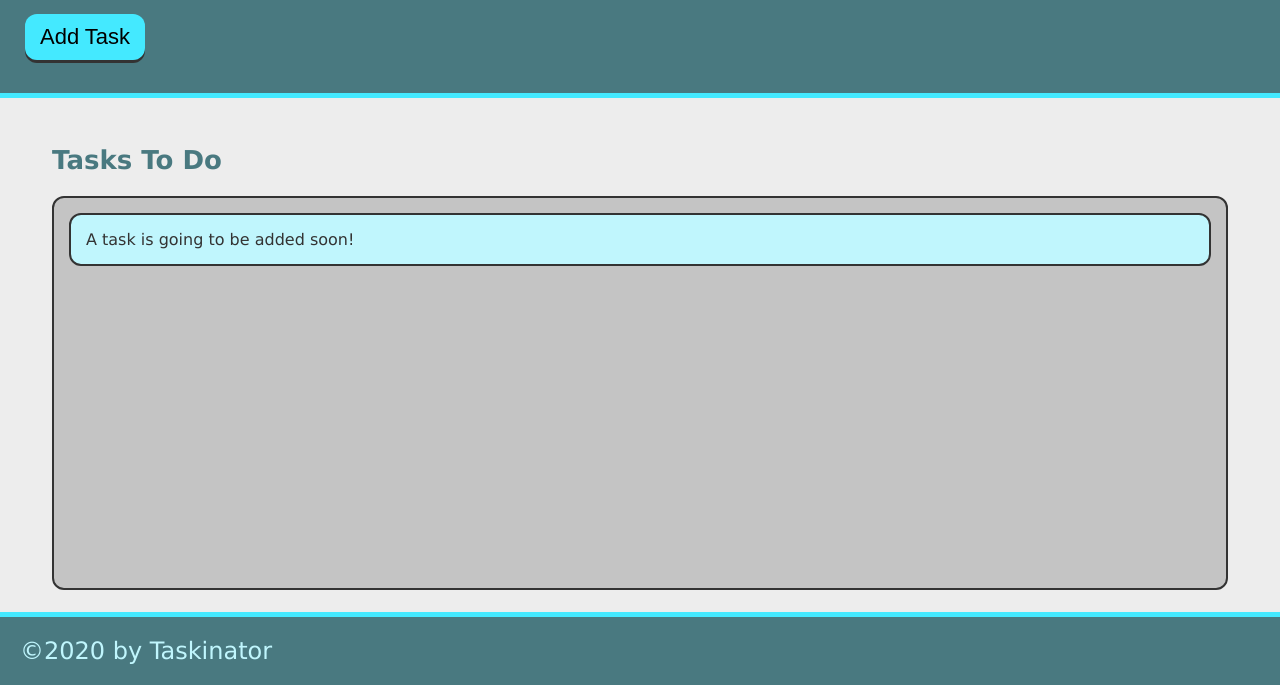
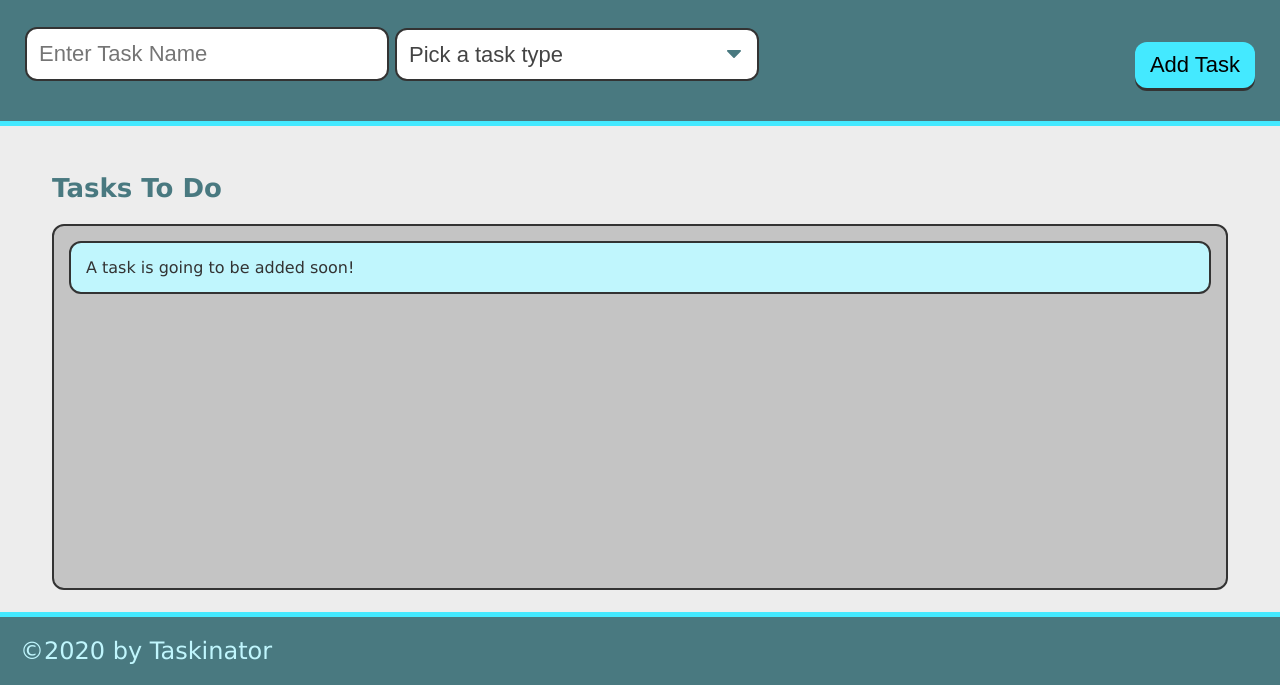
Before and after one commit to Perez-outlook/taskinator, a plain HTML site: page index.html in a window 1280 px wide. Shown: the part 115-800 px from the top of the page. Drawn offline with Linux system fonts and the light colour scheme.

Commit message:
add task drop down and misc

```diff
--- a/index.html
+++ b/index.html
@@ -11,7 +11,23 @@
     <header>
         <h1 class = "page-title">Taskinator</h1>
             <p>Click the button below to add a new task!</p>
-            <button class ="btn" id ="save-task">Add Task</button>
+            <form id ="task-form">
+             <div class ="form-group">
+             <input type ="text" anme ="task-name" placeholder = "Enter Task Name"/>
+            </div>
+
+            <div class="form-group">
+            <select name ="task-type" class = "select-dropdown">
+                <option value = "" disabled selected>Pick a task type</option>
+                <option value = "Print">Print</option>
+                <option value = "Web">Web</option>
+                <option value = "Mobile"></option>
+             </select>
+            </div>
+           <div class="form-group"></div>
+            <button class ="btn" id="save-task" type="submit">Add Task</button>
+        </div>
+            </form>
         </header>
             <main class = "page-content">
             <section class = "task-list-wrapper">
```
